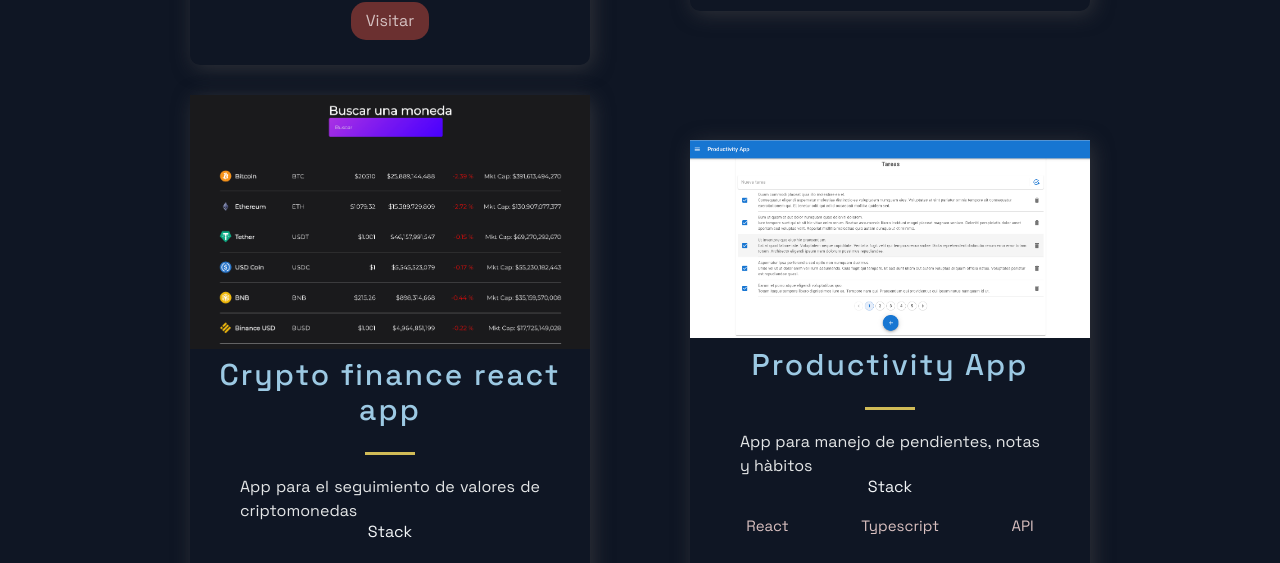
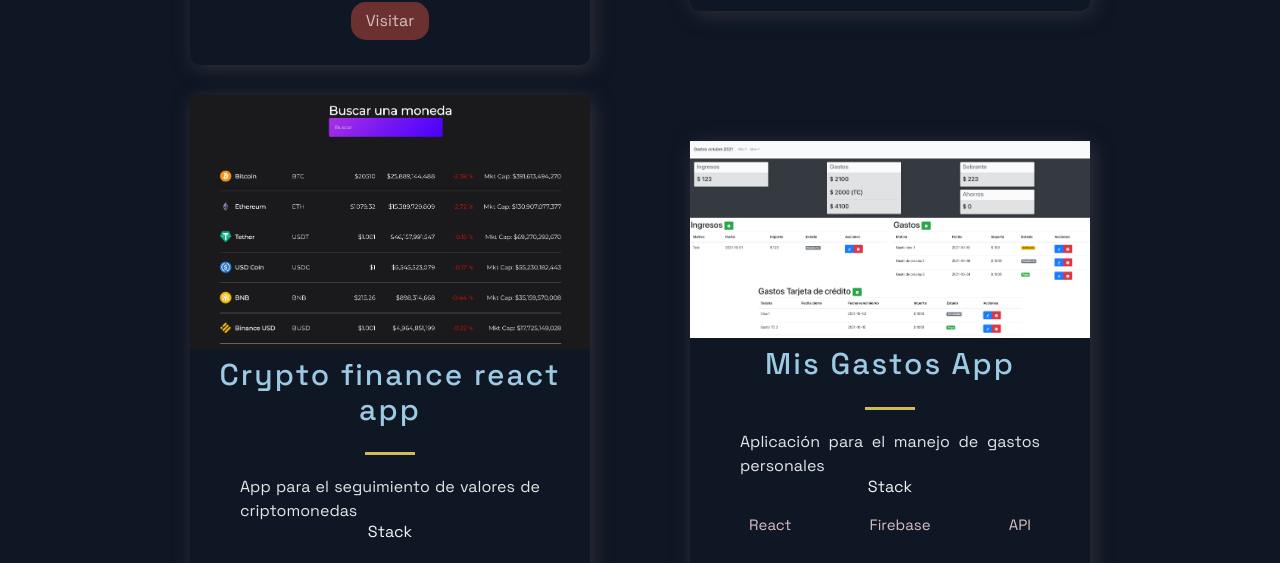
Before and after one commit to jmibarra/portfolio-jmi, a Next.js app: page / in a window 1280 px wide. Shown: the part 1935-2498 px from the top of the page. Built offline with nearby package versions, Linux system fonts and the light colour scheme; no server answers.

Commit message:
Actualizo mi protfolio para agregar la app de gastos que esta adelantada

```diff
--- a/src/constants/constants.js
+++ b/src/constants/constants.js
@@ -45,12 +45,12 @@
     id: 4,
   },
   {
-    title: 'Productivity App',
-    description: "App para manejo de pendientes, notas y hàbitos",
-    image: 'images/productivity-ts-app.png',
-    tags: ['React','Typescript', 'API'],
-    source: 'https://github.com/jmibarra/productivity-app-ts-project',
-    visit: 'https://github.com/jmibarra/productivity-app-ts-project',
+    title: 'Mis Gastos App',
+    description: "Aplicación para el manejo de gastos personales",
+    image: 'images/gastos-app.png',
+    tags: ['React','Firebase', 'API'],
+    source: 'https://github.com/jmibarra/gastos-app',
+    visit: 'https://github.com/jmibarra/gastos-app',
     id: 5,
   }
 ];
```
